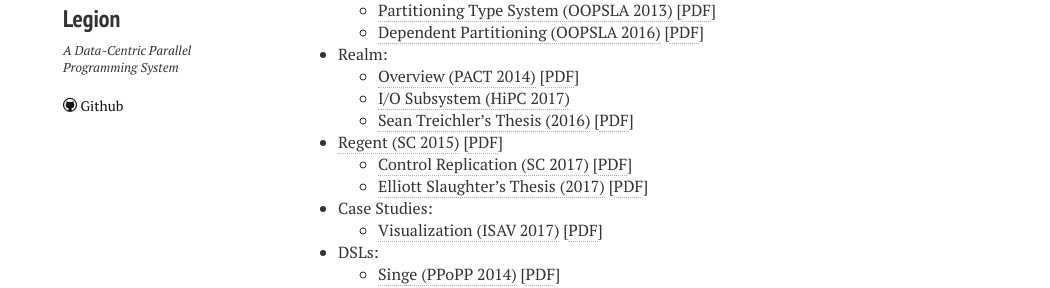
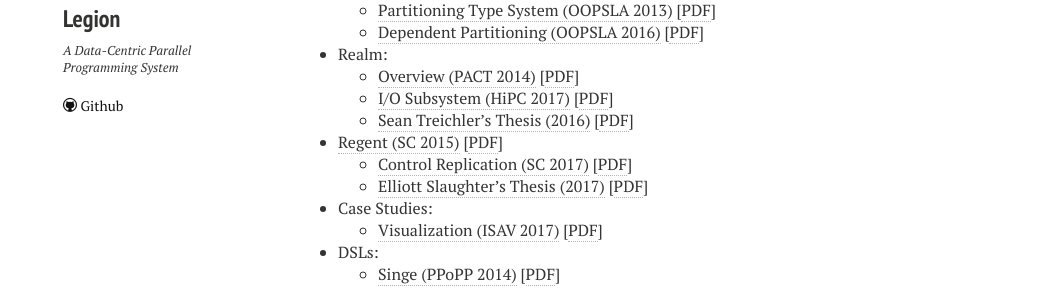
Before and after one commit to apryakhin/legion.stanford.edu, a Jekyll site: the page built from publications.md, in a window 1280 px wide and 900 px high. Shown: the part 320-608 px from the top of the window, without its empty margins (22-1072 px from the left). Built offline with Jekyll 4.4.1, drawn with Linux system fonts in a browser that asks for light colours; nearby versions of some CDN libraries.

Commit message:
Add HiPC paper.

```diff
--- a/publications.md
+++ b/publications.md
@@ -15,7 +15,7 @@ title: Publications
       * [Dependent Partitioning (OOPSLA 2016)](#dpl2016) \[[PDF](/pdfs/dpl2016.pdf)]
   * Realm:
       * [Overview (PACT 2014)](#pact2014) \[[PDF](/pdfs/realm2014.pdf)]
-      * [I/O Subsystem (HiPC 2017)](#hipc2017)
+      * [I/O Subsystem (HiPC 2017)](#hipc2017) \[[PDF](/pdfs/hipc2017.pdf)]
       * [Sean Treichler's Thesis (2016)](#treichler_thesis) \[[PDF](/pdfs/treichler_thesis.pdf)]
   * [Regent (SC 2015)](#sc2015) \[[PDF](/pdfs/regent2015.pdf)]
       * [Control Replication (SC 2017)](#cr2017) \[[PDF](/pdfs/cr2017.pdf)]
@@ -239,7 +239,7 @@ nodes with absolute performance comparable to hand-written MPI(+X)
 codes.
 
 
-<a name="hipc2017"></a>__Integrating External Resources with a Task-Based Programming Model__ <br/>
+<a name="hipc2017"></a>__Integrating External Resources with a Task-Based Programming Model__ [PDF](/pdfs/hipc2017.pdf) <br/>
 _Zhihao Jia, Sean Treichler, Galen Shipman, Michael Bauer, Noah Watkins, Carlos Maltzahn, Patrick McCormick and Alex Aiken_ <br/>
 To appear in the International Conference on High Performance Computing, Data, and Analytics (HiPC 2017) <br/>
 __Abstract:__ Accessing external resources (e.g., loading input
```
Also changed, not shown: 1 other file.
